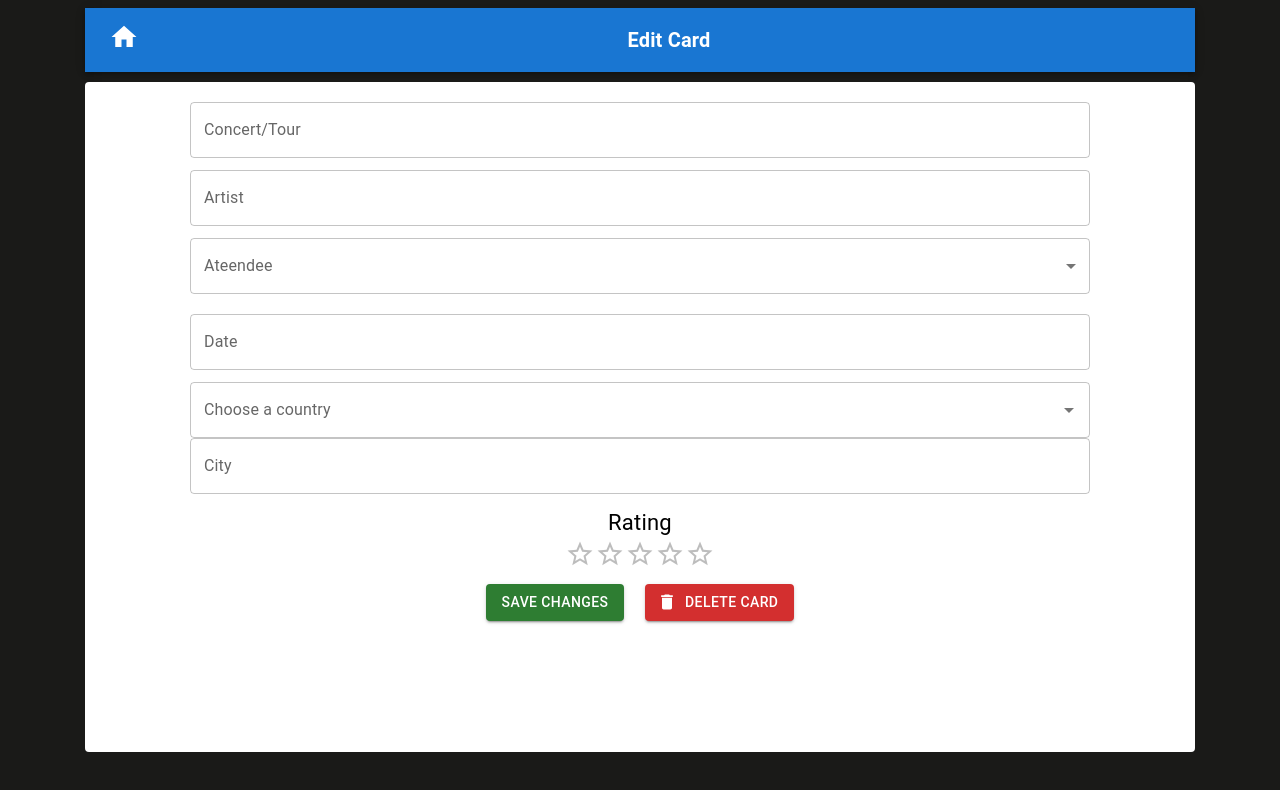
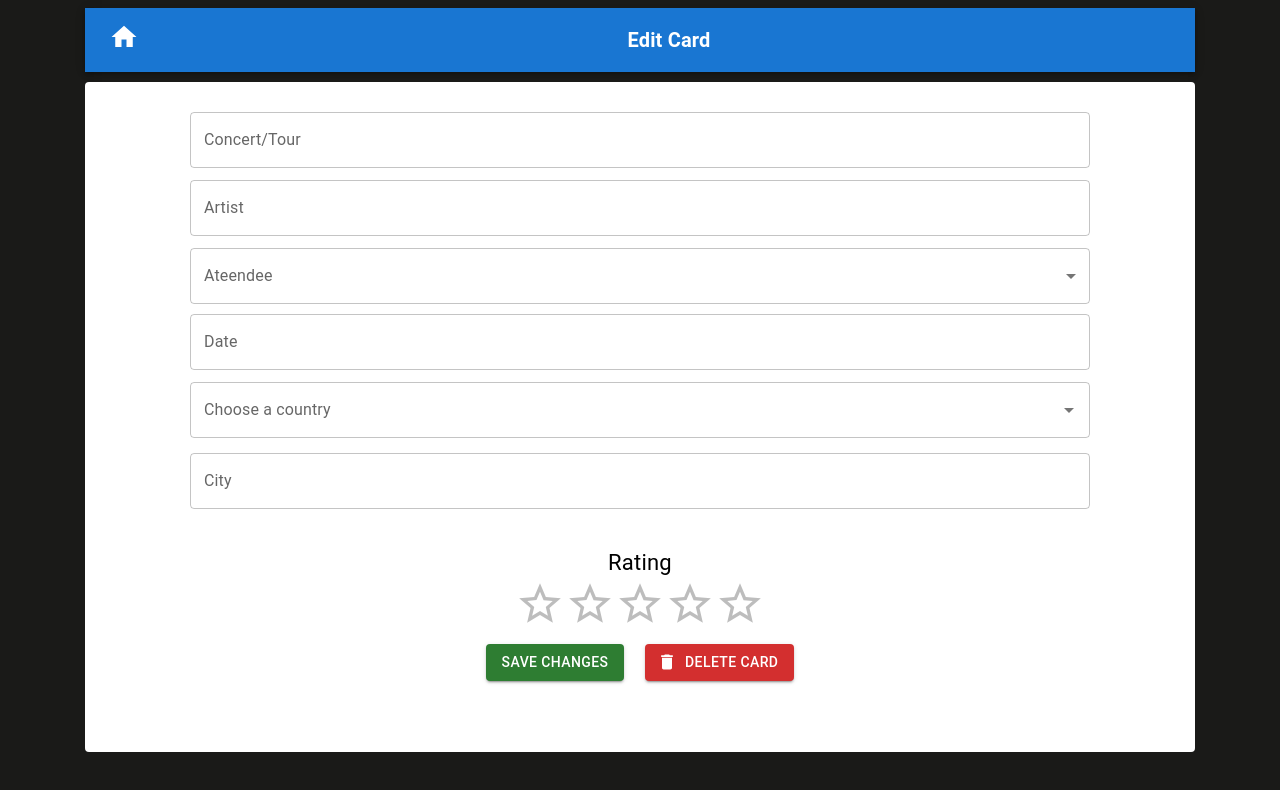
Before and after one commit to t-minini/concert-database, a React (Create React App) app: page /edit/1 in a window 1280 px wide. Shown: the top 790 px of the page. Built offline with nearby package versions, Linux system fonts and the light colour scheme; no server answers; a web font is replaced by a local one.

Commit message:
edit paga fix

```diff
--- a/src/pages/EditCardPage/index.js
+++ b/src/pages/EditCardPage/index.js
@@ -136,7 +136,7 @@ export function EditCardPage() {
 					name='concert'
 					value={form.concert}
 					onChange={handleChange}
-					style={{ marginTop: '10px' }}
+					style={{ marginTop: '20px' }}
 				/>
 				<TextField
 					className={style.editInput}
@@ -147,7 +147,7 @@ export function EditCardPage() {
 					value={form.artist}
 					onChange={handleChange}
 				/>
-				<FormControl className={style.formControl}>
+				<FormControl>
 					<InputLabel id='demo-simple-select-label'>Ateendee</InputLabel>
 					<Select
 						className={style.formControl}
@@ -178,6 +178,7 @@ export function EditCardPage() {
 				/>
 				<TextField
 					className={style.editInput}
+					style={{ marginTop: '15px' }}
 					id='city'
 					label='City'
 					variant='outlined'
@@ -189,6 +190,7 @@ export function EditCardPage() {
 					sx={{
 						'& > legend': { mt: 2 },
 					}}
+					className={style.editRating}
 				>
 					<div className={style.rating}>
 						<Typography style={{ fontSize: '22px' }} component='legend'>
@@ -196,7 +198,7 @@ export function EditCardPage() {
 						</Typography>
 						<Rating
 							name='rating'
-							style={{ fontSize: '30px' }}
+							style={{ fontSize: '50px' }}
 							precision={1}
 							value={Number(form.rating)}
 							onChange={handleRating}
--- a/src/pages/EditCardPage/style.module.css
+++ b/src/pages/EditCardPage/style.module.css
@@ -45,3 +45,7 @@
 	margin: 15px;
 	width: 350px;
 }
+
+.editRating {
+	margin-top: 25px;
+}
```
